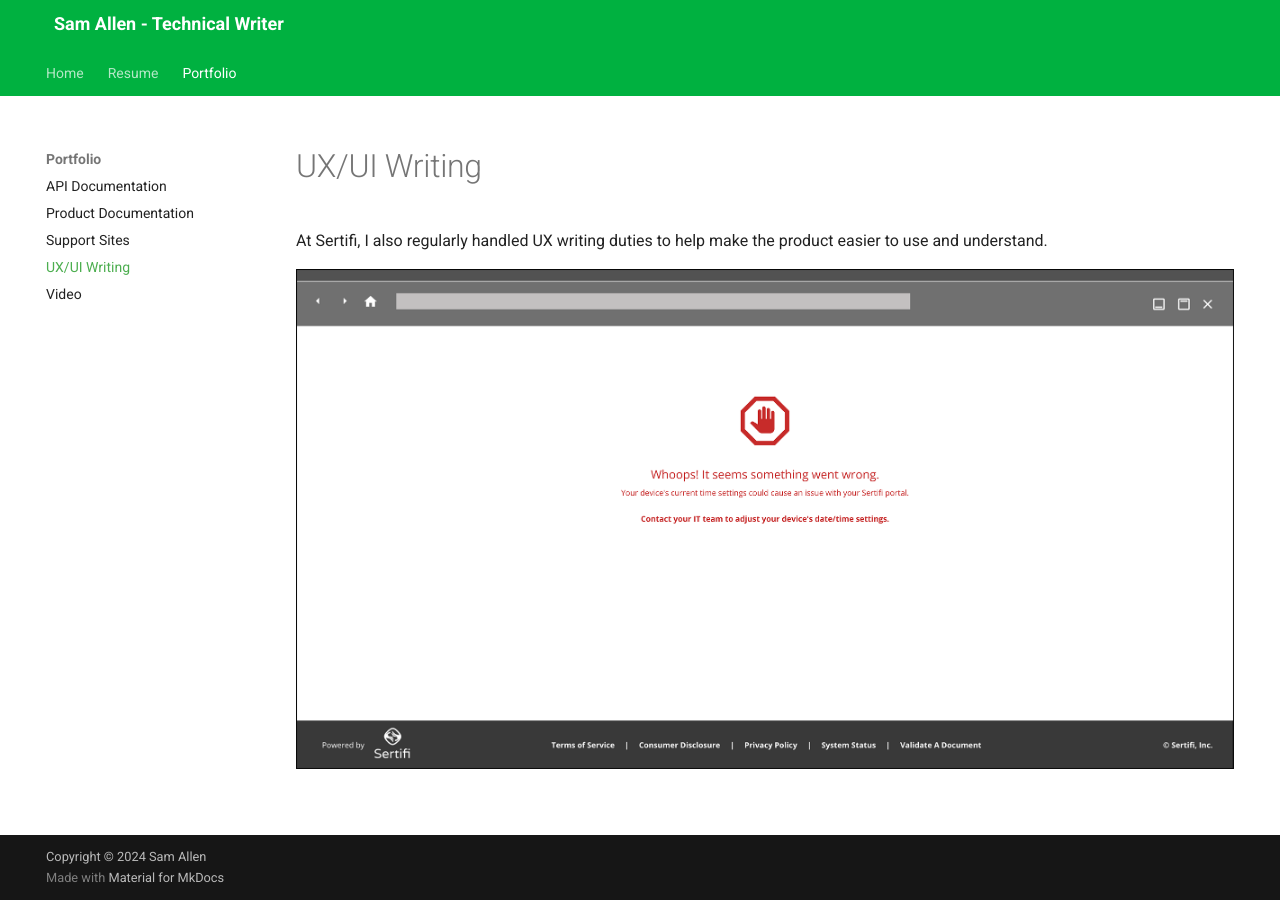
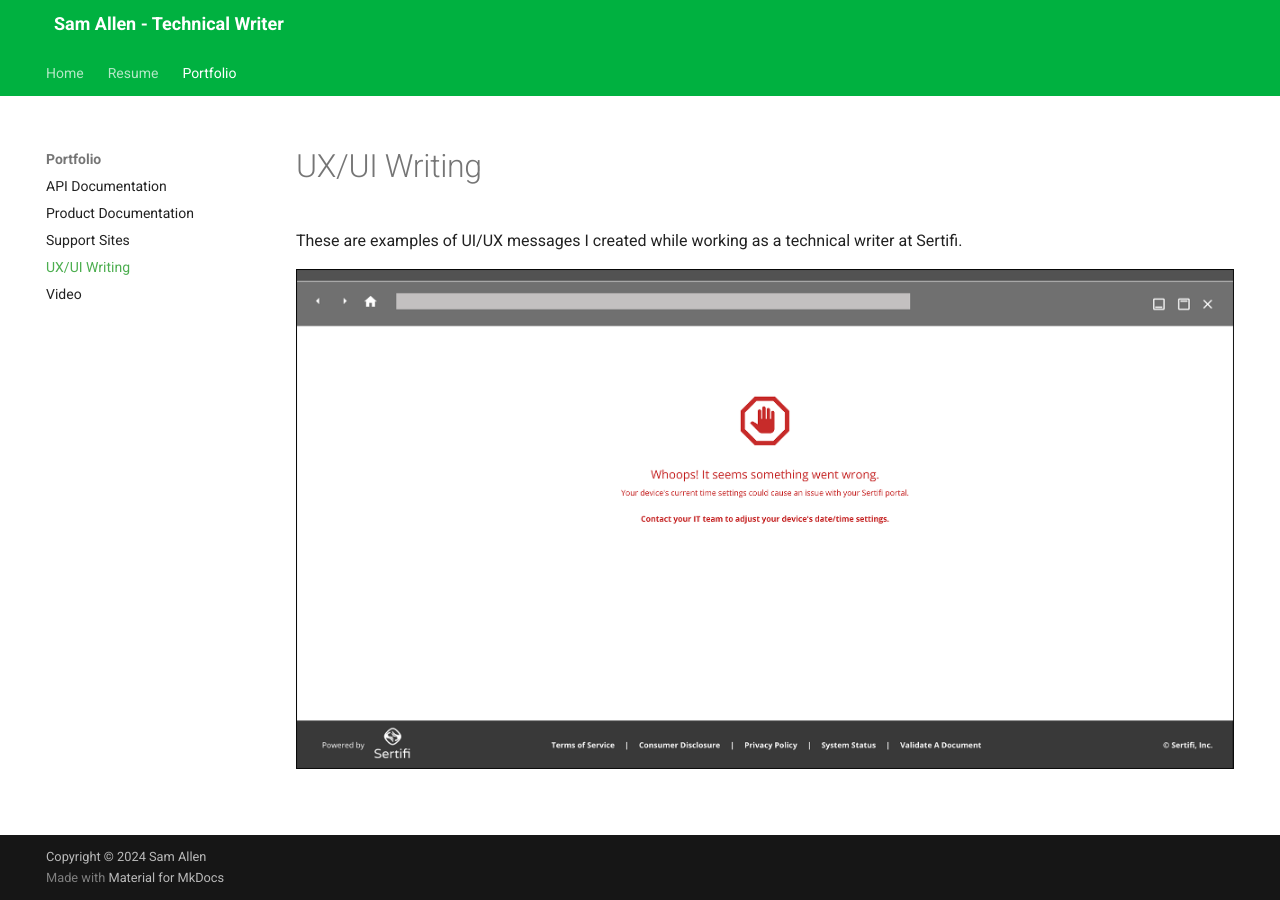
Before and after one commit to samwherever/samallen.pro, an MkDocs documentation site: the page built from docs/portfolio/uxuiwriting.md, in a window 1280 px wide. Built offline with MkDocs 1.6.1 and Material for MkDocs 9.7.7, drawn with Linux system fonts in a browser that asks for light colours.

Commit message:
Favicon update, portfolio description updates

```diff
--- a/docs/portfolio/uxuiwriting.md
+++ b/docs/portfolio/uxuiwriting.md
@@ -2,6 +2,6 @@
 title: UX/UI Writing
 ---
 
-At Sertifi, I also regularly handled UX writing duties to help make the product easier to use and understand.
+These are examples of UI/UX messages I created while working as a technical writer at Sertifi.
 
 ![A sample whoops error page](../assets/whoops_cropped.png)
--- a/mkdocs.yml
+++ b/mkdocs.yml
@@ -6,6 +6,7 @@
     features:
       - navigation.tabs
       - toc.integrate
+    favicon: favicon.png
 
 plugins:
    # - glightbox:
```
Also changed, not shown: docs/portfolio/video.md (+10 -1 lines), site/404.html, site/index.html, site/portfolio/api_documentation/index.html, site/portfolio/product-documentation/index.html, site/portfolio/support_sites/index.html, site/portfolio/uxuiwriting/index.html, site/portfolio/video/index.html, site/resume/index.html, site/search/search_index.json, 2 other files.
